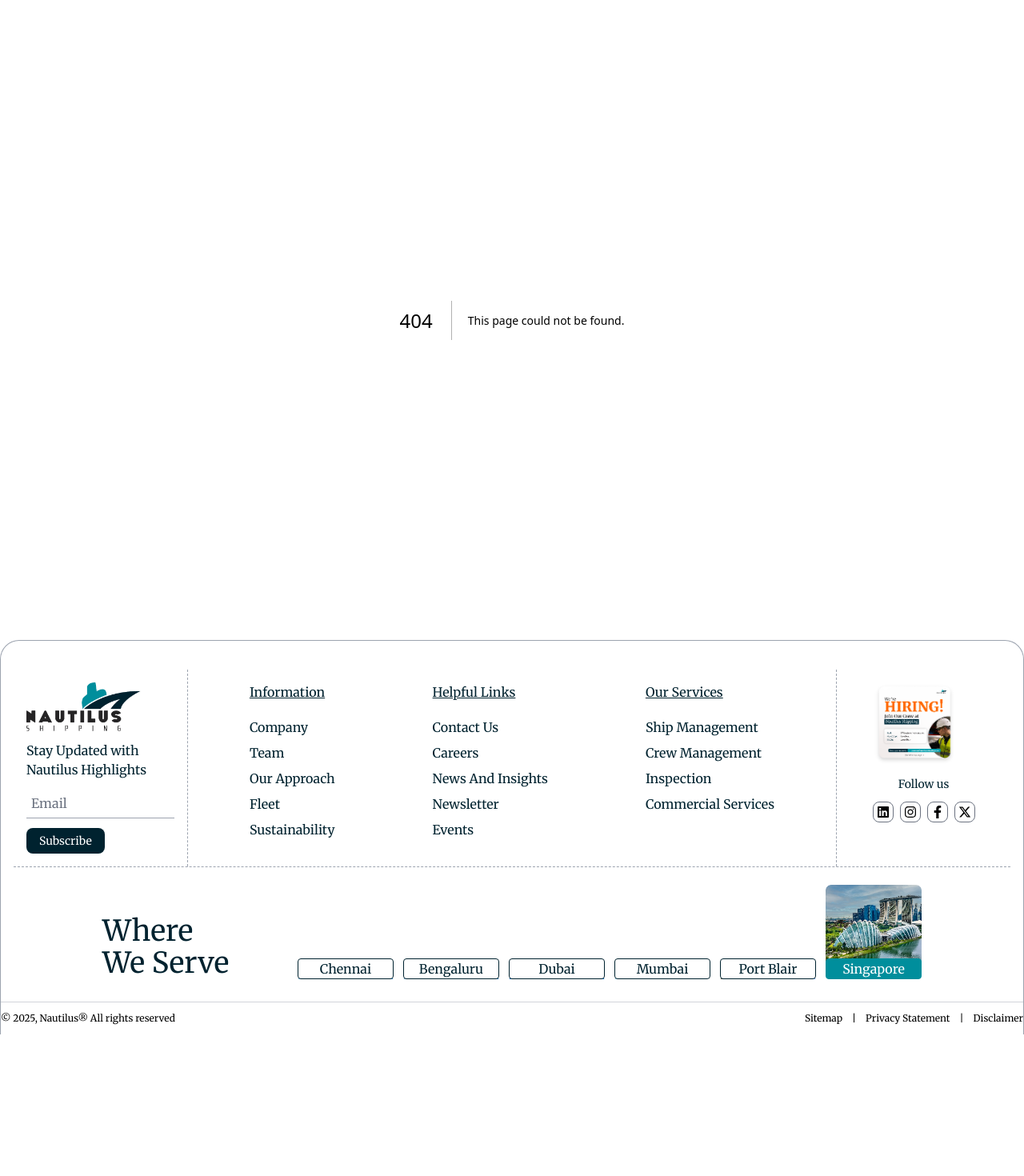
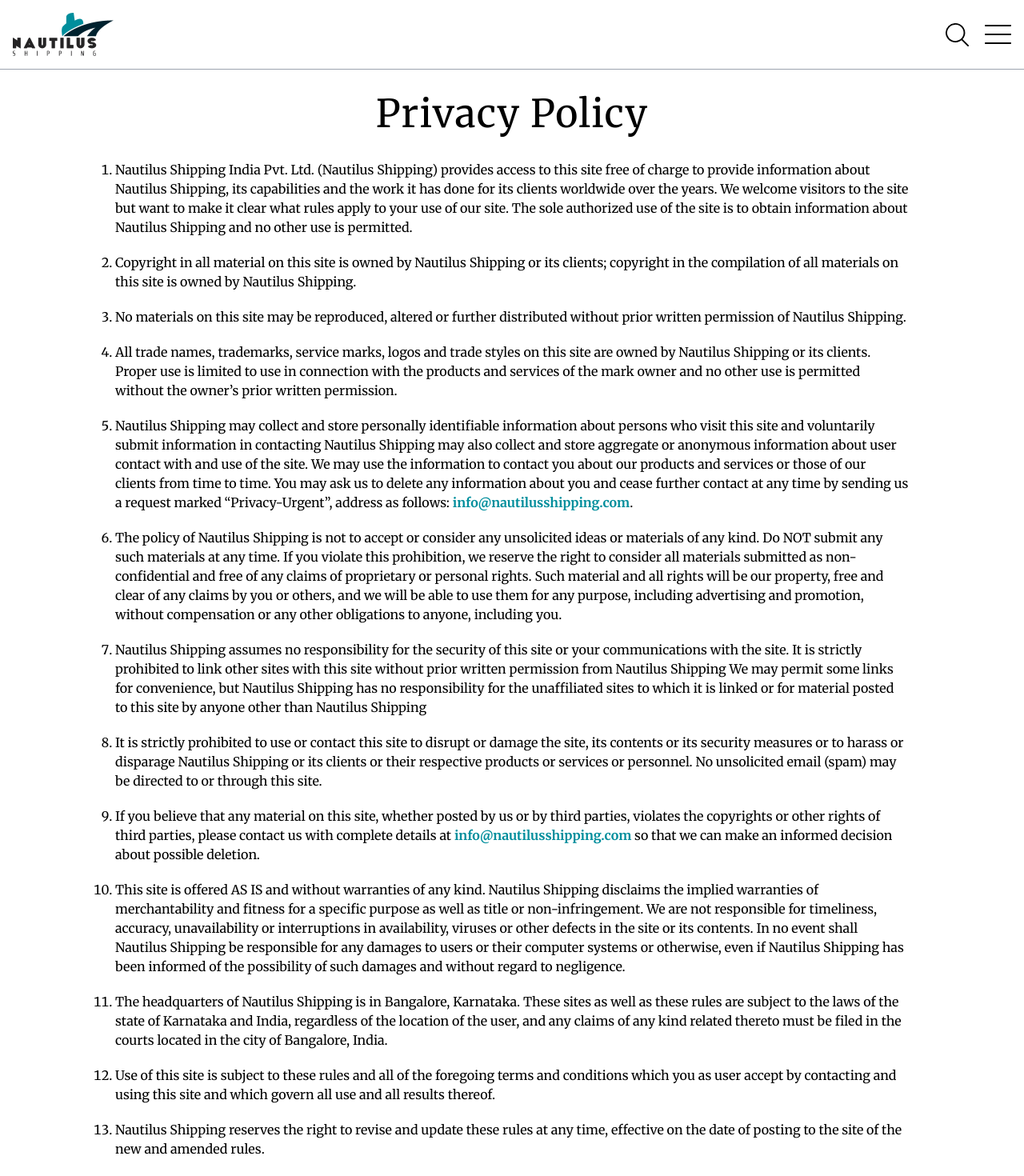
Before and after one commit to ivistaz-ecom/nautilus-shipping-v2, a Next.js app: page /privacy-policy in a window 1280 px wide. Before the commit this address had no page. Shown: the top 1470 px of the page at 80% size. Before the commit the page ends 1293 px from the top, so only its background shows below. Built offline with nearby package versions, Linux system fonts and the light colour scheme.

Commit message:
Privacy Policy page added

```diff
--- /dev/null
+++ b/app/privacy-policy/page.js
@@ -0,0 +1,9 @@
+import PrivacyPolicy from "@/components/PrivacyPolicy/PrivacyPolicy"
+
+export default function Page() {
+  return (
+    <>
+      <PrivacyPolicy />
+    </>
+  )
+}
--- a/components/Footer/components/Copyright.js
+++ b/components/Footer/components/Copyright.js
@@ -1,3 +1,5 @@
+import Link from "next/link"
+
 const Copyright = () => {
   return (
     <div className="max-w-screen-xl mx-auto flex flex-col md:flex-row justify-between items-center py-3 gap-2 text-center md:text-left">
@@ -15,9 +17,11 @@
         </li>
         <li className="hidden md:block">|</li>
         <li>
-          <button className="hover:text-secondary transition-colors duration-300">
-            Privacy Statement
-          </button>
+          <Link href="/privacy-policy">
+            <button className="hover:text-secondary transition-colors duration-300">
+              Privacy Statement
+            </button>
+          </Link>
         </li>
         <li className="hidden md:block">|</li>
         <li>
--- a/components/OurApproachPage/components/The4Ps/The4Ps.js
+++ b/components/OurApproachPage/components/The4Ps/The4Ps.js
@@ -2,7 +2,7 @@
 
 const The4Ps = () => {
   return (
-    <div className="pt-24 md:pt-[120px] space-y-6 sm:space-y-10">
+    <div className="pt-24 md:pt-28 space-y-6 sm:space-y-10">
       <div className="max-w-screen-lg mx-auto px-3 sm:px-0">
         <h2 className="text-2xl sm:text-5xl md:text-6xl leading-tight md:leading-tight tracking-wide">
           The 4Ps: Our Commitment to <br className="hidden sm:block" /> Your
--- /dev/null
+++ b/components/PrivacyPolicy/PrivacyPolicy.js
@@ -0,0 +1,136 @@
+import Header from "../Header/Header"
+
+const PrivacyPolicy = () => {
+  return (
+    <>
+      <Header
+        logo="/logo.png"
+        hamburger="/hamburger-dark.svg"
+        search="/search-dark.svg"
+      />
+      <div className="pt-24 md:pt-28 pb-7 md:pb-14">
+        <div className="max-w-screen-lg mx-auto px-3 sm:px-0 space-y-7">
+          <h2 className="text-2xl sm:text-5xl md:text-5xl leading-tight md:leading-tight tracking-wide text-center">
+            Privacy Policy
+          </h2>
+          <ul className="space-y-5 list-decimal px-4">
+            <li>
+              Nautilus Shipping India Pvt. Ltd. (Nautilus Shipping) provides
+              access to this site free of charge to provide information about
+              Nautilus Shipping, its capabilities and the work it has done for
+              its clients worldwide over the years. We welcome visitors to the
+              site but want to make it clear what rules apply to your use of our
+              site. The sole authorized use of the site is to obtain information
+              about Nautilus Shipping and no other use is permitted.
+            </li>
+            <li>
+              Copyright in all material on this site is owned by Nautilus
+              Shipping or its clients; copyright in the compilation of all
+              materials on this site is owned by Nautilus Shipping.
+            </li>
+            <li>
+              No materials on this site may be reproduced, altered or further
+              distributed without prior written permission of Nautilus Shipping.
+            </li>
+            <li>
+              All trade names, trademarks, service marks, logos and trade styles
+              on this site are owned by Nautilus Shipping or its clients. Proper
+              use is limited to use in connection with the products and services
+              of the mark owner and no other use is permitted without the
+              owner’s prior written permission.
+            </li>
+            <li>
+              Nautilus Shipping may collect and store personally identifiable
+              information about persons who visit this site and voluntarily
+              submit information in contacting Nautilus Shipping may also
+              collect and store aggregate or anonymous information about user
+              contact with and use of the site. We may use the information to
+              contact you about our products and services or those of our
+              clients from time to time. You may ask us to delete any
+              information about you and cease further contact at any time by
+              sending us a request marked “Privacy-Urgent”, address as follows:{" "}
+              <a
+                href="mailto:info@nautilusshipping.com"
+                className="text-secondary font-semibold"
+              >
+                info@nautilusshipping.com
+              </a>
+              .
+            </li>
+            <li>
+              The policy of Nautilus Shipping is not to accept or consider any
+              unsolicited ideas or materials of any kind. Do NOT submit any such
+              materials at any time. If you violate this prohibition, we reserve
+              the right to consider all materials submitted as non-confidential
+              and free of any claims of proprietary or personal rights. Such
+              material and all rights will be our property, free and clear of
+              any claims by you or others, and we will be able to use them for
+              any purpose, including advertising and promotion, without
+              compensation or any other obligations to anyone, including you.
+            </li>
+            <li>
+              Nautilus Shipping assumes no responsibility for the security of
+              this site or your communications with the site. It is strictly
+              prohibited to link other sites with this site without prior
+              written permission from Nautilus Shipping We may permit some links
+              for convenience, but Nautilus Shipping has no responsibility for
+              the unaffiliated sites to which it is linked or for material
+              posted to this site by anyone other than Nautilus Shipping
+            </li>
+            <li>
+              It is strictly prohibited to use or contact this site to disrupt
+              or damage the site, its contents or its security measures or to
+              harass or disparage Nautilus Shipping or its clients or their
+              respective products or services or personnel. No unsolicited email
+              (spam) may be directed to or through this site.
+            </li>
+            <li>
+              If you believe that any material on this site, whether posted by
+              us or by third parties, violates the copyrights or other rights of
+              third parties, please contact us with complete details at{" "}
+              <a
+                href="mailto:info@nautilusshipping.com"
+                className="text-secondary font-semibold"
+              >
+                info@nautilusshipping.com
+              </a>{" "}
+              so that we can make an informed decision about possible deletion.
+            </li>
+            <li>
+              This site is offered AS IS and without warranties of any kind.
+              Nautilus Shipping disclaims the implied warranties of
+              merchantability and fitness for a specific purpose as well as
+              title or non-infringement. We are not responsible for timeliness,
+              accuracy, unavailability or interruptions in availability, viruses
+              or other defects in the site or its contents. In no event shall
+              Nautilus Shipping be responsible for any damages to users or their
+              computer systems or otherwise, even if Nautilus Shipping has been
+              informed of the possibility of such damages and without regard to
+              negligence.
+            </li>
+            <li>
+              The headquarters of Nautilus Shipping is in Bangalore, Karnataka.
+              These sites as well as these rules are subject to the laws of the
+              state of Karnataka and India, regardless of the location of the
+              user, and any claims of any kind related thereto must be filed in
+              the courts located in the city of Bangalore, India.
+            </li>
+            <li>
+              Use of this site is subject to these rules and all of the
+              foregoing terms and conditions which you as user accept by
+              contacting and using this site and which govern all use and all
+              results thereof.
+            </li>
+            <li>
+              Nautilus Shipping reserves the right to revise and update these
+              rules at any time, effective on the date of posting to the site of
+              the new and amended rules.
+            </li>
+          </ul>
+        </div>
+      </div>
+    </>
+  )
+}
+
+export default PrivacyPolicy
```
